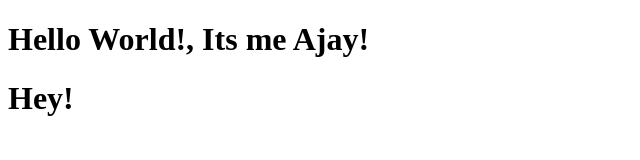
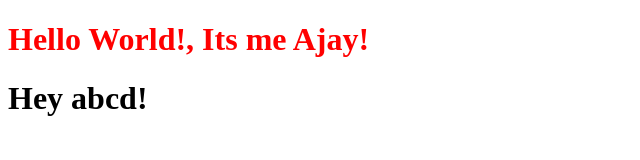
Before and after one commit to ajaykhanna1705/coursera-test-ak, a plain HTML site: page site/index.html in a window 1280 px wide. Shown: the whole page, without its empty margins (0-640 px from the left). Drawn offline with Linux system fonts and the light colour scheme.

Commit message:
Update index.html

```diff
--- a/site/index.html
+++ b/site/index.html
@@ -1,10 +1,10 @@
 <!DOCTYPE html>
-<html>
-<head>
+<HTML>
+<HEAD>
 	<title>Hello World!</title>
-</head>
+</HEAD>
 <body>
-<h1>Hello World!, Its me Ajay!</h1>
-<h1>Hey!</h1>
+<h1 style="color: red">Hello World!, Its me Ajay!</h1>
+<h1 onclick="alert('This is a dummy site');">Hey abcd!</h1>
 </body>
-</html>
+</HTML>
```
